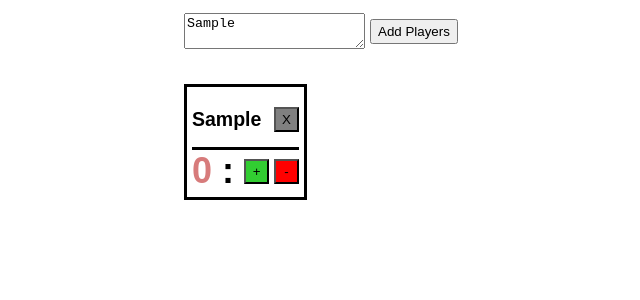
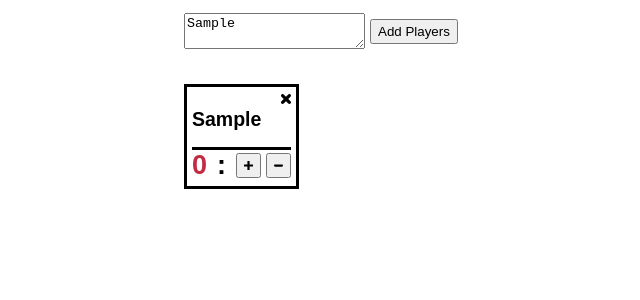
Before and after one commit to Uribouz/playground, an Angular app in the folder badminton-matching-app/: page / in a window 1280 px wide. Both pictures are taken after typing "Sample" into the empty fields and a click on the button "Add Players". Shown: the top 300 px of the page, without its empty margins (311-951 px from the left). Built offline with nearby package versions, Linux system fonts and the light colour scheme.

Commit message:
feat: improve UI

```diff
--- a/badminton-matching-app/src/app/player-list/player-list.component.css
+++ b/badminton-matching-app/src/app/player-list/player-list.component.css
@@ -4,6 +4,14 @@
   margin: 0 auto;
   /* background-color: #f6f0e4; */
   padding: 5px;
+}
+.btn {
+  height: 25px;
+  width: auto;
+}
+.btn-small {
+  height: 25px;
+  width: 25px;
 }
 
 .inputContainer {
@@ -27,7 +35,15 @@
   padding: 5px;
 }
 .playerContainerHighlight {
-  background-color: yellow;
+  background-color:#A5E9E8;
+}
+.btn-delete {
+  align-self: flex-start;
+  padding: 0;
+  border: none;
+  background: none;
+  height: 10px;
+  width: 10px;
 }
 
 .playerHeader {
@@ -42,13 +58,8 @@
 .playerHeader h2 {
   text-wrap: wrap;
 }
-.btn-delete {
-  height: 25px;
-  width: 25px;
-  background-color: gray;
-}
 .playerBody {
-  font-size: x-large;
+  font-size: large;
   display: flex;
   gap: 5px;
   align-items: center;
@@ -59,28 +70,20 @@
   padding-right: 5px;
 }
 
-.btn {
-  height: 25px;
-  width: auto;
-}
-.btn-small {
-  height: 25px;
-  width: 25px;
-}
 .btn-add {
-  background-color: limegreen;
+  /* background-color: limeg
+  reen; */
 }
 .btn-subtract {
-  background-color: red;
+  /* background-color: red; */
 }
-
 /* https://www.schemecolor.com/roaming-on-the-campus.php */
 .leastPlayedPlayer {
-  color: #d77b7b;
+  color: #C32B42;
 }
 .mostPlayedPlayer {
-  color: #372f7d;
+  color: #262E57;
 }
 .Player {
-  color: #59b1c2;
+  color:  #F7A007;
 }
--- a/badminton-matching-app/src/app/player-list/player-list.component.html
+++ b/badminton-matching-app/src/app/player-list/player-list.component.html
@@ -17,7 +17,7 @@
         <div class="playerHeader">
           <h2>{{ player.key }}</h2>
           <button class="btn-small btn-delete" (click)="deletePlayer(player.key)">
-            X
+            <svg viewBox="0 0 25 25" version="1.1" xmlns="http://www.w3.org/2000/svg" xmlns:xlink="http://www.w3.org/1999/xlink" xmlns:sketch="http://www.bohemiancoding.com/sketch/ns" fill="#000000"><g id="SVGRepo_bgCarrier" stroke-width="0"></g><g id="SVGRepo_tracerCarrier" stroke-linecap="round" stroke-linejoin="round"></g><g id="SVGRepo_iconCarrier"> <title>cross</title> <desc>Created with Sketch Beta.</desc> <defs> </defs> <g id="Page-1" stroke="none" stroke-width="1" fill="none" fill-rule="evenodd" sketch:type="MSPage"> <g id="Icon-Set-Filled" sketch:type="MSLayerGroup" transform="translate(-469.000000, -1041.000000)" fill="#000000"> <path d="M487.148,1053.48 L492.813,1047.82 C494.376,1046.26 494.376,1043.72 492.813,1042.16 C491.248,1040.59 488.712,1040.59 487.148,1042.16 L481.484,1047.82 L475.82,1042.16 C474.257,1040.59 471.721,1040.59 470.156,1042.16 C468.593,1043.72 468.593,1046.26 470.156,1047.82 L475.82,1053.48 L470.156,1059.15 C468.593,1060.71 468.593,1063.25 470.156,1064.81 C471.721,1066.38 474.257,1066.38 475.82,1064.81 L481.484,1059.15 L487.148,1064.81 C488.712,1066.38 491.248,1066.38 492.813,1064.81 C494.376,1063.25 494.376,1060.71 492.813,1059.15 L487.148,1053.48" id="cross" sketch:type="MSShapeGroup"> </path> </g> </g> </g></svg>
           </button>
         </div>
         <div class="playerBody">
@@ -26,13 +26,13 @@
           </h2>
           <h2>:</h2>
           <button class="btn-small btn-add" (click)="addRoundsPlayed(player.key)">
-            +
+            <svg fill="#000000" version="1.1" id="Capa_1" xmlns="http://www.w3.org/2000/svg" xmlns:xlink="http://www.w3.org/1999/xlink" viewBox="0 0 349.03 349.031" xml:space="preserve"><g id="SVGRepo_bgCarrier" stroke-width="0"></g><g id="SVGRepo_tracerCarrier" stroke-linecap="round" stroke-linejoin="round"></g><g id="SVGRepo_iconCarrier"> <g> <path d="M349.03,141.226v66.579c0,5.012-4.061,9.079-9.079,9.079H216.884v123.067c0,5.019-4.067,9.079-9.079,9.079h-66.579 c-5.009,0-9.079-4.061-9.079-9.079V216.884H9.079c-5.016,0-9.079-4.067-9.079-9.079v-66.579c0-5.013,4.063-9.079,9.079-9.079 h123.068V9.079c0-5.018,4.069-9.079,9.079-9.079h66.579c5.012,0,9.079,4.061,9.079,9.079v123.068h123.067 C344.97,132.147,349.03,136.213,349.03,141.226z"></path> </g> </g></svg>
           </button>
           <button
             class="btn-small btn-subtract"
             (click)="subtractRoundsPlayed(player.key)"
           >
-            -
+          <svg viewBox="0 -12 32 32" version="1.1" xmlns="http://www.w3.org/2000/svg" xmlns:xlink="http://www.w3.org/1999/xlink" xmlns:sketch="http://www.bohemiancoding.com/sketch/ns" fill="#000000"><g id="SVGRepo_bgCarrier" stroke-width="0"></g><g id="SVGRepo_tracerCarrier" stroke-linecap="round" stroke-linejoin="round"></g><g id="SVGRepo_iconCarrier"> <title>minus</title> <desc>Created with Sketch Beta.</desc> <defs> </defs> <g id="Page-1" stroke="none" stroke-width="1" fill="none" fill-rule="evenodd" sketch:type="MSPage"> <g id="Icon-Set-Filled" sketch:type="MSLayerGroup" transform="translate(-414.000000, -1049.000000)" fill="#000000"> <path d="M442,1049 L418,1049 C415.791,1049 414,1050.79 414,1053 C414,1055.21 415.791,1057 418,1057 L442,1057 C444.209,1057 446,1055.21 446,1053 C446,1050.79 444.209,1049 442,1049" id="minus" sketch:type="MSShapeGroup"> </path> </g> </g> </g></svg>
           </button>
         </div>
       </div>
```
